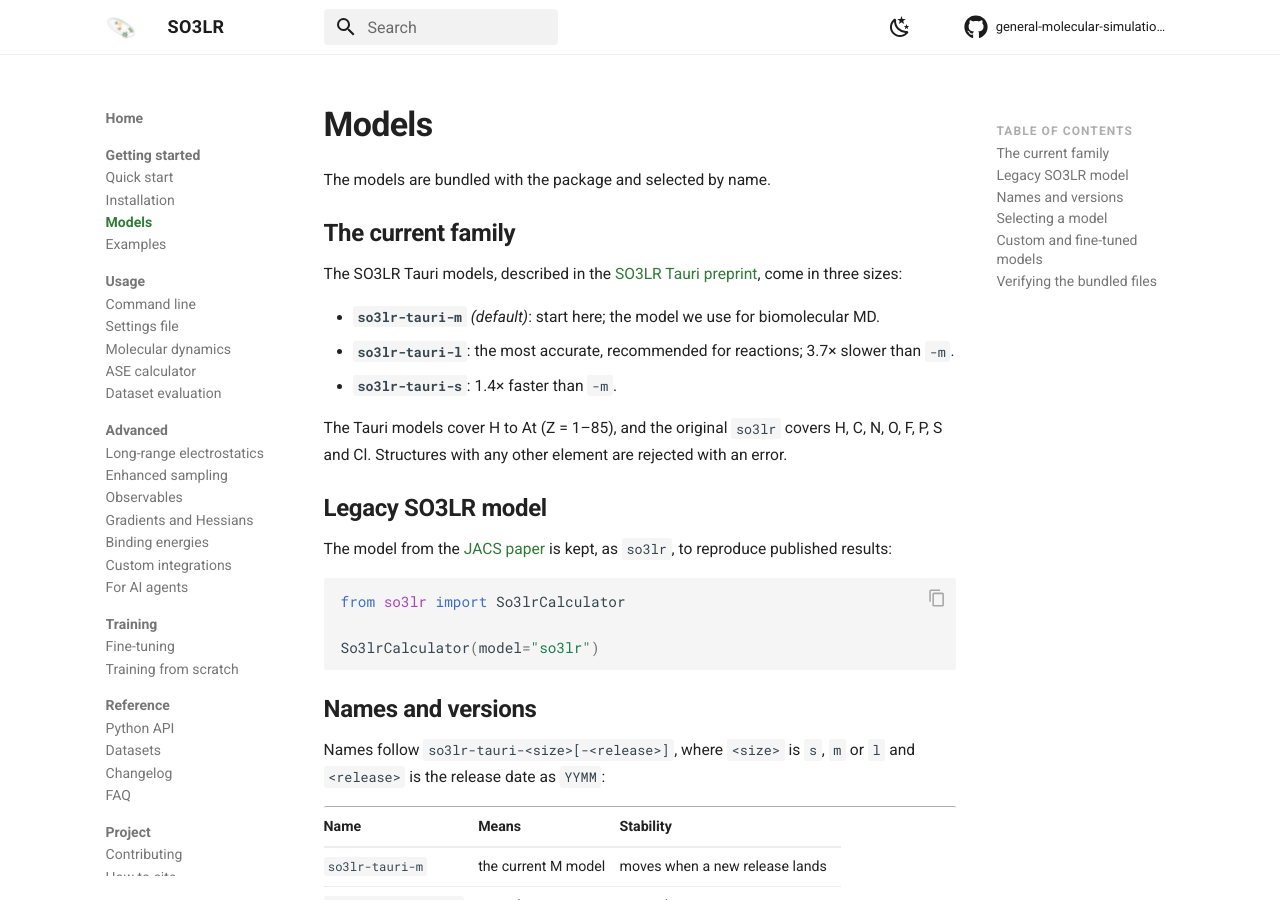
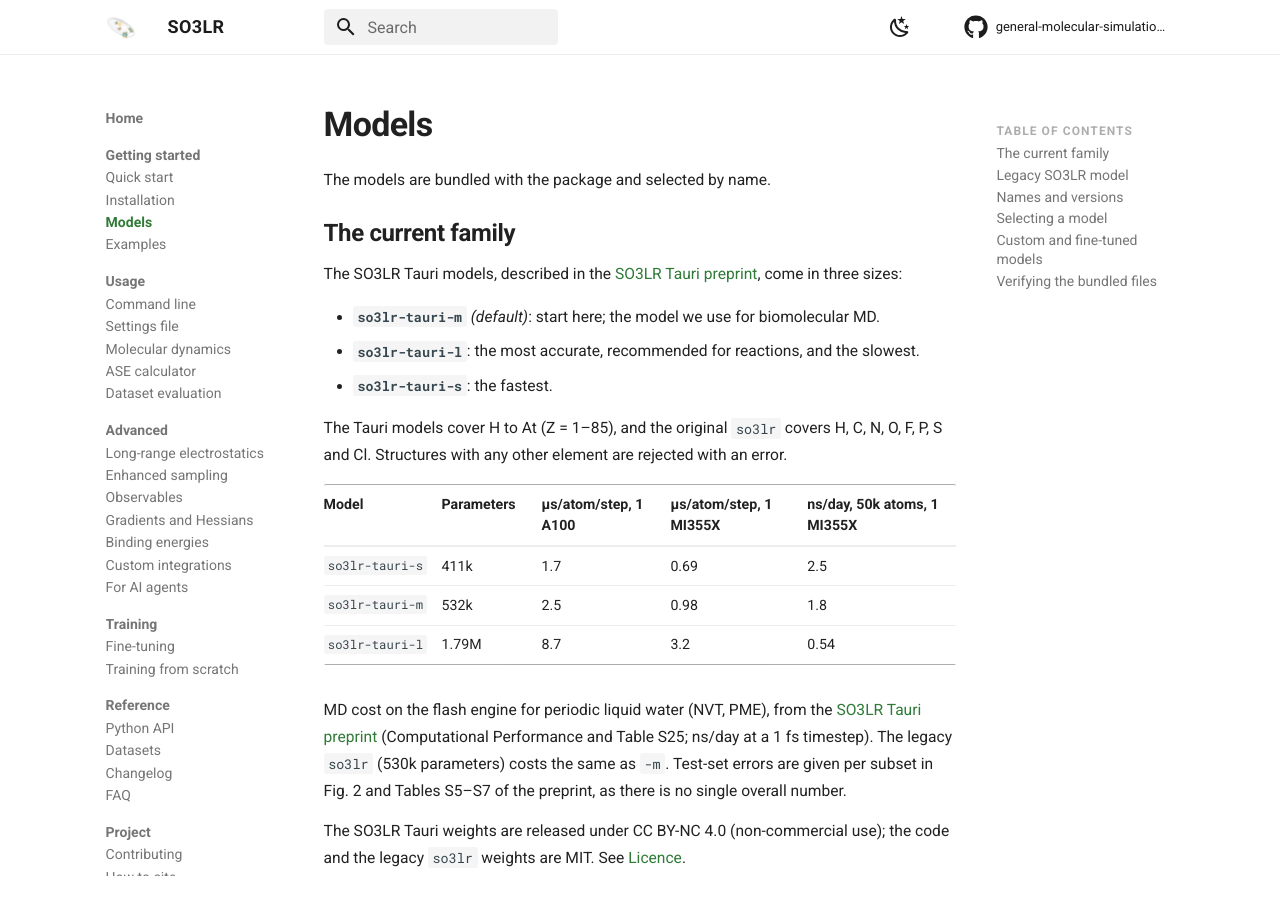
Before and after one commit to so3lr/so3lr.github.io, an MkDocs documentation site: the page built from docs/models.md, in a window 1280 px wide and 900 px high. Built offline with MkDocs 1.6.1 and Material for MkDocs 9.7.7, drawn with Linux system fonts in a browser that asks for light colours; comment, search, counter and statistics services are not loaded.

Commit message:
Link previews, per-page Markdown for agents, model cost table, licence note, stable changelog anchors

```diff
--- a/docs/models.md
+++ b/docs/models.md
@@ -8,26 +8,30 @@ The SO3LR Tauri models, described in the
 [SO3LR Tauri preprint](https://doi.org/10.48550/arXiv.2611.06237), come in three sizes:
 
 - **`so3lr-tauri-m`** *(default)*: start here; the model we use for biomolecular MD.
-- **`so3lr-tauri-l`**: the most accurate, recommended for reactions; 3.7× slower
-  than `-m`.
-- **`so3lr-tauri-s`**: 1.4× faster than `-m`.
+- **`so3lr-tauri-l`**: the most accurate, recommended for reactions, and the
+  slowest.
+- **`so3lr-tauri-s`**: the fastest.
 
 The Tauri models cover H to At (Z = 1–85), and the original `so3lr` covers H,
 C, N, O, F, P, S and Cl. Structures with any other element are rejected with
 an error.
 
-<!-- TODO (needs numbers): add a speed/accuracy table so the choice is
-     quantitative rather than a rule of thumb. Suggested columns:
+| Model | Parameters | µs/atom/step, 1 A100 | µs/atom/step, 1 MI355X | ns/day, 50k atoms, 1 MI355X |
+|---|---|---|---|---|
+| `so3lr-tauri-s` | 411k | 1.7 | 0.69 | 2.5 |
+| `so3lr-tauri-m` | 532k | 2.5 | 0.98 | 1.8 |
+| `so3lr-tauri-l` | 1.79M | 8.7 | 3.2 | 0.54 |
 
-     | Model | Force MAE (meV/Å) | Energy MAE (meV/atom) | Ideal throughput |
-     |---|---|---|---|
-     | so3lr-tauri-s-2606 |  |  |  |
-     | so3lr-tauri-m-2606 |  |  |  |
-     | so3lr-tauri-l-2606 |  |  |  |
+MD cost on the flash engine for periodic liquid water (NVT, PME), from the
+[SO3LR Tauri preprint](https://doi.org/10.48550/arXiv.2611.06237) (Computational
+Performance and Table S25; ns/day at a 1 fs timestep). The legacy `so3lr`
+(530k parameters) costs the same as `-m`. Test-set errors are given per subset
+in Fig. 2 and Tables S5–S7 of the preprint, as there is no single overall
+number.
 
-     Errors on a named held-out set; throughput as ns/day for a stated system
-     size on a stated GPU. Relative numbers (s = 1.8x m) are fine if absolute
-     ones are awkward to publish. -->
+The SO3LR Tauri weights are released under CC BY-NC 4.0 (non-commercial use);
+the code and the legacy `so3lr` weights are MIT. See
+[Licence](contributing.md#licence).
 
 ## Legacy SO3LR model
 
--- a/mkdocs.yml
+++ b/mkdocs.yml
@@ -10,6 +10,8 @@ edit_uri: ""
 
 theme:
   name: material
+  # overrides/main.html adds the link-preview (Open Graph) tags.
+  custom_dir: overrides
   # The full logo is a wide grey wordmark that disappears in a header bar.
   # logo-mark.png is the orbital glyph cropped out of it — square, transparent,
   # and legible at 24px in both themes. The wordmark carries the landing page.
--- /dev/null
+++ b/overrides/main.html
@@ -0,0 +1,27 @@
+{% extends "base.html" %}
+
+{#- Link previews (Slack, X, Bluesky, LinkedIn). One static card for every
+    page, the 1280x640 image GitHub shows for the repo, so no social plugin
+    and no image build step. -#}
+{% block extrahead %}
+  {%- set title = config.site_name if not page or page.is_homepage or not page.title else page.title ~ " - " ~ config.site_name -%}
+  {%- set description = page.meta.description if page and page.meta and page.meta.description else config.site_description -%}
+  {%- set image = config.site_url ~ "assets/social-card.png" -%}
+  <meta property="og:type" content="website">
+  <meta property="og:site_name" content="{{ config.site_name }}">
+  <meta property="og:title" content="{{ title | e }}">
+  <meta property="og:description" content="{{ description | e }}">
+  {%- if page and page.canonical_url %}
+  <meta property="og:url" content="{{ page.canonical_url }}">
+  {%- endif %}
+  <meta property="og:image" content="{{ image }}">
+  <meta property="og:image:type" content="image/png">
+  <meta property="og:image:width" content="1280">
+  <meta property="og:image:height" content="640">
+  <meta property="og:image:alt" content="SO3LR Tauri: machine-learned force fields for (bio)molecular simulations">
+  <meta name="twitter:card" content="summary_large_image">
+  <meta name="twitter:title" content="{{ title | e }}">
+  <meta name="twitter:description" content="{{ description | e }}">
+  <meta name="twitter:image" content="{{ image }}">
+  <link rel="apple-touch-icon" href="{{ 'assets/apple-touch-icon.png' | url }}">
+{% endblock %}
```
Also changed, not shown: docs/llms.txt (+24 -24 lines), docs/reference/changelog.md (+4 -4 lines), docs/assets/apple-touch-icon.png (added), docs/assets/social-card.png (added), 1 other file.
